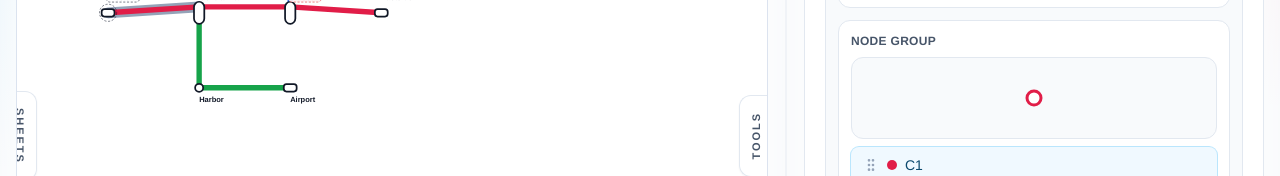
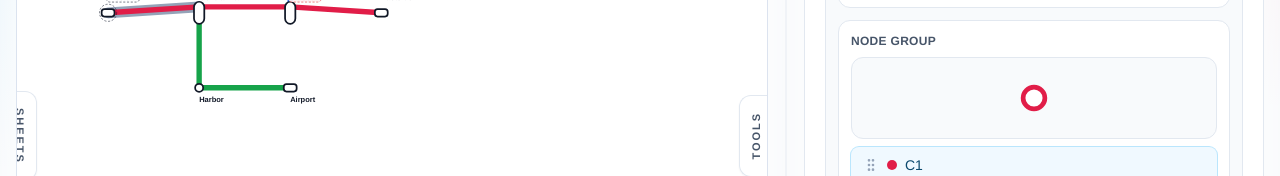
Before and after one commit to moreaki/raily, a React (Vite) app: page / in a window 1280 px wide. Shown: the part 309-485 px from the top of the page. Built offline with nearby package versions, Linux system fonts and the light colour scheme.

Commit message:
Add station creation support during node extension and improve line/station filtering

```diff
--- a/src/features/railway-map-editor/ui/RailwayMapEditor.tsx
+++ b/src/features/railway-map-editor/ui/RailwayMapEditor.tsx
@@ -520,8 +520,8 @@ export default function RailwayMapEditor() {
 
       byNodeId.set(
         node.id,
-        effectiveLaneIds.map((laneId, index) => ({
-          key: `${node.id}:slot:${index}:${laneId}`,
+        effectiveLaneIds.map((laneId) => ({
+          key: `${node.id}:slot:${laneId}`,
           center: slotCenterByLaneId.get(laneId) ?? { x: node.x, y: node.y },
           segmentIds: allMarkers.flatMap((marker) => (marker.laneId === laneId ? marker.segmentIds : [])),
           laneId,
@@ -847,6 +847,46 @@ export default function RailwayMapEditor() {
 
     return matchingLanes.length === 1 ? matchingLanes[0].id : null;
   }, [lineIdBySegmentId, selectedNodeExtensionLineId, selectedNodeId, selectedNodeLanes, selectedNodeMarkerLaneId]);
+  const selectedNodeExtensionDelta = useMemo(() => {
+    if (!selectedNodeId) return null;
+
+    const candidateSegments = currentSegments.filter((segment) => {
+      const touchesNode = segment.fromNodeId === selectedNodeId || segment.toNodeId === selectedNodeId;
+      if (!touchesNode) return false;
+      if (
+        selectedNodeMarkerLaneId &&
+        (segment.fromNodeId === selectedNodeId ? segment.fromLaneId : segment.toLaneId) !== selectedNodeMarkerLaneId
+      ) {
+        return false;
+      }
+      if (selectedNodeExtensionLineId && lineIdBySegmentId.get(segment.id) !== selectedNodeExtensionLineId) {
+        return false;
+      }
+      return true;
+    });
+
+    const directionalSegment =
+      (selectedSegmentId ? candidateSegments.find((segment) => segment.id === selectedSegmentId) : null) ??
+      (candidateSegments.length === 1 ? candidateSegments[0] : null);
+
+    if (!directionalSegment) return null;
+
+    const otherNodeId = directionalSegment.fromNodeId === selectedNodeId ? directionalSegment.toNodeId : directionalSegment.fromNodeId;
+    const otherNode = nodesById.get(otherNodeId);
+    const sourceNode = nodesById.get(selectedNodeId);
+    if (!otherNode || !sourceNode) return null;
+
+    const deltaX = sourceNode.x - otherNode.x;
+    const deltaY = sourceNode.y - otherNode.y;
+    const length = Math.hypot(deltaX, deltaY);
+    if (length < 1) return null;
+
+    const step = Math.max(90, nodeGroupCellWidth * 4);
+    return {
+      x: (deltaX / length) * step,
+      y: (deltaY / length) * step,
+    };
+  }, [currentSegments, lineIdBySegmentId, nodeGroupCellWidth, nodesById, selectedNodeExtensionLineId, selectedNodeId, selectedNodeMarkerLaneId, selectedSegmentId]);
   const segmentFromPortOptions = useMemo(() => {
     if (!selectedSegment) return [{ value: "", label: "Auto" }];
     return [
@@ -938,21 +978,16 @@ export default function RailwayMapEditor() {
     const owningRun = model.lineRuns.find((lineRun) => lineRun.segmentIds.includes(contextMenuSegment.id));
     return owningRun ? linesById.get(owningRun.lineId) ?? null : null;
   }, [contextMenuSegment, linesById, model.lineRuns]);
-  const assignableLinesForContextSegment = useMemo(() => {
-    if (!contextMenuSegment) return [];
-
-    return config.lines
-      .filter((line) => line.id !== assignedLineForContextSegment?.id)
-      .sort((left, right) => {
-        const byName = left.name.localeCompare(right.name, undefined, { sensitivity: "base" });
-        if (byName !== 0) return byName;
-        return left.id.localeCompare(right.id);
-      });
-  }, [assignedLineForContextSegment, config.lines, contextMenuSegment]);
   const lineSummaries = useMemo(() => {
     const currentSegmentIds = new Set(currentSegments.map((segment) => segment.id));
+    const currentSheetLineIds = new Set(
+      model.lineRuns
+        .filter((lineRun) => lineRun.segmentIds.some((segmentId) => currentSegmentIds.has(segmentId)))
+        .map((lineRun) => lineRun.lineId),
+    );
 
     return [...config.lines]
+      .filter((line) => currentSheetLineIds.has(line.id))
       .sort((left, right) => {
         const byName = left.name.localeCompare(right.name, undefined, { sensitivity: "base" });
         if (byName !== 0) return byName;
@@ -978,6 +1013,47 @@ export default function RailwayMapEditor() {
         };
       });
   }, [config.lines, currentSegments, model.lineRuns, segmentsById, stationsByNodeId]);
+  const visibleLineIds = useMemo(() => {
+    const currentSegmentIds = new Set(currentSegments.map((segment) => segment.id));
+    const ids = new Set<string>();
+
+    for (const lineRun of model.lineRuns) {
+      if (lineRun.segmentIds.some((segmentId) => currentSegmentIds.has(segmentId))) {
+        ids.add(lineRun.lineId);
+      }
+    }
+
+    if (selectedLineId) {
+      ids.add(selectedLineId);
+    }
+    if (assignedLineForContextSegment?.id) {
+      ids.add(assignedLineForContextSegment.id);
+    }
+
+    return ids;
+  }, [assignedLineForContextSegment?.id, currentSegments, model.lineRuns, selectedLineId]);
+  const visibleLines = useMemo(
+    () =>
+      config.lines
+        .filter((line) => visibleLineIds.has(line.id))
+        .sort((left, right) => {
+          const byName = left.name.localeCompare(right.name, undefined, { sensitivity: "base" });
+          if (byName !== 0) return byName;
+          return left.id.localeCompare(right.id);
+        }),
+    [config.lines, visibleLineIds],
+  );
+  const assignableLinesForContextSegment = useMemo(() => {
+    if (!contextMenuSegment) return [];
+
+    return visibleLines
+      .filter((line) => line.id !== assignedLineForContextSegment?.id)
+      .sort((left, right) => {
+        const byName = left.name.localeCompare(right.name, undefined, { sensitivity: "base" });
+        if (byName !== 0) return byName;
+        return left.id.localeCompare(right.id);
+      });
+  }, [assignedLineForContextSegment, contextMenuSegment, visibleLines]);
 
   const deleteCurrentSelection = useCallback(() => {
     if (selectedSegmentPolylinePoint) {
@@ -1422,10 +1498,12 @@ export default function RailwayMapEditor() {
     if (!selectedNode) return;
 
     const step = Math.max(90, nodeGroupCellWidth * 4);
+    const stationKindId = (stationsByNodeId.get(selectedNode.id) ?? [])[0]?.kindId ?? config.stationKinds[0]?.id;
     const { map: nextMap, insertedNode, insertedSegment } = extendLineFromNodeCommand(map, selectedNode.id, {
-      delta: { x: step, y: 0 },
+      delta: selectedNodeExtensionDelta ?? { x: step, y: 0 },
       lineId: selectedNodeExtensionLineId ?? undefined,
       fromLaneId: selectedNodeExtensionLaneId ?? undefined,
+      stationKindId,
     });
     if (!insertedNode || !insertedSegment) return;
 
@@ -1433,7 +1511,8 @@ export default function RailwayMapEditor() {
     setSelectedNodeId(insertedNode.id);
     setSelectedNodeIds([insertedNode.id]);
     setSelectedNodeMarkerKey(null);
-    setSelectedStationId("");
+    const createdStation = nextMap.model.stations.find((station) => station.nodeId === insertedNode.id) ?? null;
+    setSelectedStationId(createdStation?.id ?? "");
     setSelectedSegmentId(insertedSegment.id);
     setSelectedSegmentPolylinePoint(null);
     if (selectedNodeExtensionLineId) {
@@ -1857,7 +1936,7 @@ export default function RailwayMapEditor() {
   }
 
   const selectedNodeStations = selectedNode ? stationsByNodeId.get(selectedNode.id) ?? [] : [];
-  const visibleStations = useMemo(() => [...currentStations, ...unassignedStations], [currentStations, unassignedStations]);
+  const visibleStations = useMemo(() => [...currentStations], [currentStations]);
 
   useEffect(() => {
     if (!isResizingSidePanel) return;
@@ -2152,9 +2231,9 @@ export default function RailwayMapEditor() {
                       updateStation={updateStation}
                       labelDiagnostics={labelDiagnostics}
                       selectedSegment={selectedSegment}
-                      selectedLine={selectedLine}
+                      selectedLine={visibleLines.find((line) => line.id === selectedLineId) ?? null}
               selectedLineId={selectedLineId}
-              lines={config.lines}
+              lines={visibleLines}
               selectedLineRun={selectedLineRun}
               segmentsById={segmentsById}
               handleSelectedLineInspectorChange={handleSelectedLineInspectorChange}
@@ -2205,8 +2284,8 @@ export default function RailwayMapEditor() {
                       selectedLineId={selectedLineId}
                       setSelectedLineId={setSelectedLineId}
                       addLine={addLine}
-                      selectedLine={selectedLine}
-                      lines={config.lines}
+                      selectedLine={visibleLines.find((line) => line.id === selectedLineId) ?? null}
+                      lines={visibleLines}
                       currentSegments={currentSegments}
                       lineIdBySegmentId={lineIdBySegmentId}
                       linesById={linesById}
@@ -2227,7 +2306,7 @@ export default function RailwayMapEditor() {
                       unassignStation={unassignStation}
                       nodesById={nodesById}
                       sheets={model.sheets}
-                      segments={model.segments}
+                      segments={currentSegments}
                       focusStation={focusStation}
                       newStationKindName={newStationKindName}
                       setNewStationKindName={setNewStationKindName}
--- a/src/features/railway-map-editor/ui/RailwayMapInspector.tsx
+++ b/src/features/railway-map-editor/ui/RailwayMapInspector.tsx
@@ -246,6 +246,29 @@ export function RailwayMapInspector({
       ),
     };
   }, [previewBounds, selectedNodeLanes]);
+  const nodeGroupPreview = useMemo(() => {
+    const columns = selectedNodeLanes.map((lane) => lane.effectiveGridColumn);
+    const rows = selectedNodeLanes.map((lane) => lane.effectiveGridRow);
+    const minColumn = columns.length > 0 ? Math.min(...columns) : previewBounds.minColumn;
+    const maxColumn = columns.length > 0 ? Math.max(...columns) : previewBounds.maxColumn;
+    const minRow = rows.length > 0 ? Math.min(...rows) : previewBounds.minRow;
+    const maxRow = rows.length > 0 ? Math.max(...rows) : previewBounds.maxRow;
+    const paddingX = Math.max(18, nodeGroupCellWidth * 0.75);
+    const paddingY = Math.max(18, nodeGroupCellHeight * 0.75);
+    const width = Math.max(nodeGroupCellWidth, (maxColumn - minColumn) * nodeGroupCellWidth + paddingX * 2);
+    const height = Math.max(nodeGroupCellHeight, (maxRow - minRow) * nodeGroupCellHeight + paddingY * 2);
+    const centerColumn = (minColumn + maxColumn) / 2;
+    const centerRow = (minRow + maxRow) / 2;
+
+    return {
+      width,
+      height,
+      centerColumn,
+      centerRow,
+      centerX: width / 2,
+      centerY: height / 2,
+    };
+  }, [nodeGroupCellHeight, nodeGroupCellWidth, previewBounds.maxColumn, previewBounds.maxRow, previewBounds.minColumn, previewBounds.minRow, selectedNodeLanes]);
   const dragLane = selectedNodeLanes.find((lane) => lane.id === dragLaneId) ?? null;
   const dragLaneColumn = dragLane?.effectiveGridColumn ?? previewBounds.minColumn;
   const dragLaneRow = dragLane?.effectiveGridRow ?? previewBounds.minRow;
@@ -289,7 +312,7 @@ export function RailwayMapInspector({
 
           <section className="space-y-3">
             <div className="text-sm font-semibold text-ink">Station Search</div>
-            <Input value={overviewStationSearch} onChange={(event) => setOverviewStationSearch(event.target.value)} placeholder="Search all stations" />
+            <Input value={overviewStationSearch} onChange={(event) => setOverviewStationSearch(event.target.value)} placeholder="Search stations on this sheet" />
             <div className="max-h-[220px] space-y-2 overflow-auto rounded-2xl border border-slate-200 bg-slate-50 p-2">
               {overviewStations.map((station) => (
                 <div
@@ -403,14 +426,12 @@ export function RailwayMapInspector({
                   <div className="space-y-2 rounded-xl border border-slate-200 bg-white px-3 py-3">
                     <div className="text-xs font-semibold uppercase tracking-wide text-slate-600">Node Group</div>
                     <div className="rounded-xl border border-slate-200 bg-slate-50 px-3 py-3">
-                      <svg viewBox="0 0 180 56" className="h-14 w-full" aria-hidden="true">
-                        {selectedNodeLanes.map((lane, index) => {
+                      <svg viewBox={`0 0 ${nodeGroupPreview.width} ${nodeGroupPreview.height}`} className="h-14 w-full" preserveAspectRatio="xMidYMid meet" aria-hidden="true">
+                        {selectedNodeLanes.map((lane) => {
                           const column = lane.effectiveGridColumn;
                           const row = lane.effectiveGridRow;
-                          const centerColumn = (previewBounds.minColumn + previewBounds.maxColumn) / 2;
-                          const centerRow = (previewBounds.minRow + previewBounds.maxRow) / 2;
-                          const cx = 90 + (column - centerColumn) * nodeGroupCellWidth;
-                          const cy = 28 + (row - centerRow) * nodeGroupCellHeight;
+                          const cx = nodeGroupPreview.centerX + (column - nodeGroupPreview.centerColumn) * nodeGroupCellWidth;
+                          const cy = nodeGroupPreview.centerY + (row - nodeGroupPreview.centerRow) * nodeGroupCellHeight;
                           const stroke = lane.lineColors[0] ?? "#64748b";
                           const isActive = selectedNodeMarkerLaneId === lane.id;
                           return (
--- a/src/features/railway-map-editor/ui/RailwayMapManagement.tsx
+++ b/src/features/railway-map-editor/ui/RailwayMapManagement.tsx
@@ -408,7 +408,7 @@ export function RailwayMapManagement(props: RailwayMapManagementProps) {
             <p className="text-xs text-muted">Stations are created as standalone objects first and can later be assigned to track points on the canvas.</p>
           </div>
           <div className="space-y-2">
-            <Input value={stationSearch} onChange={(event) => setStationSearch(event.target.value)} placeholder="Search stations, kinds, or sheet names" />
+            <Input value={stationSearch} onChange={(event) => setStationSearch(event.target.value)} placeholder="Search stations on this sheet" />
             <div className="max-h-[240px] space-y-2 overflow-auto rounded-2xl border border-slate-200 bg-slate-50 p-2">
               {filteredStations.map((station) => {
                 const node = station.nodeId ? nodesById.get(station.nodeId) ?? null : null;
```
Also changed, not shown: src/features/railway-map-editor/lib/commands.ts (+7 -1 lines), 1 other file (tests, documents, lock files or other folders).
